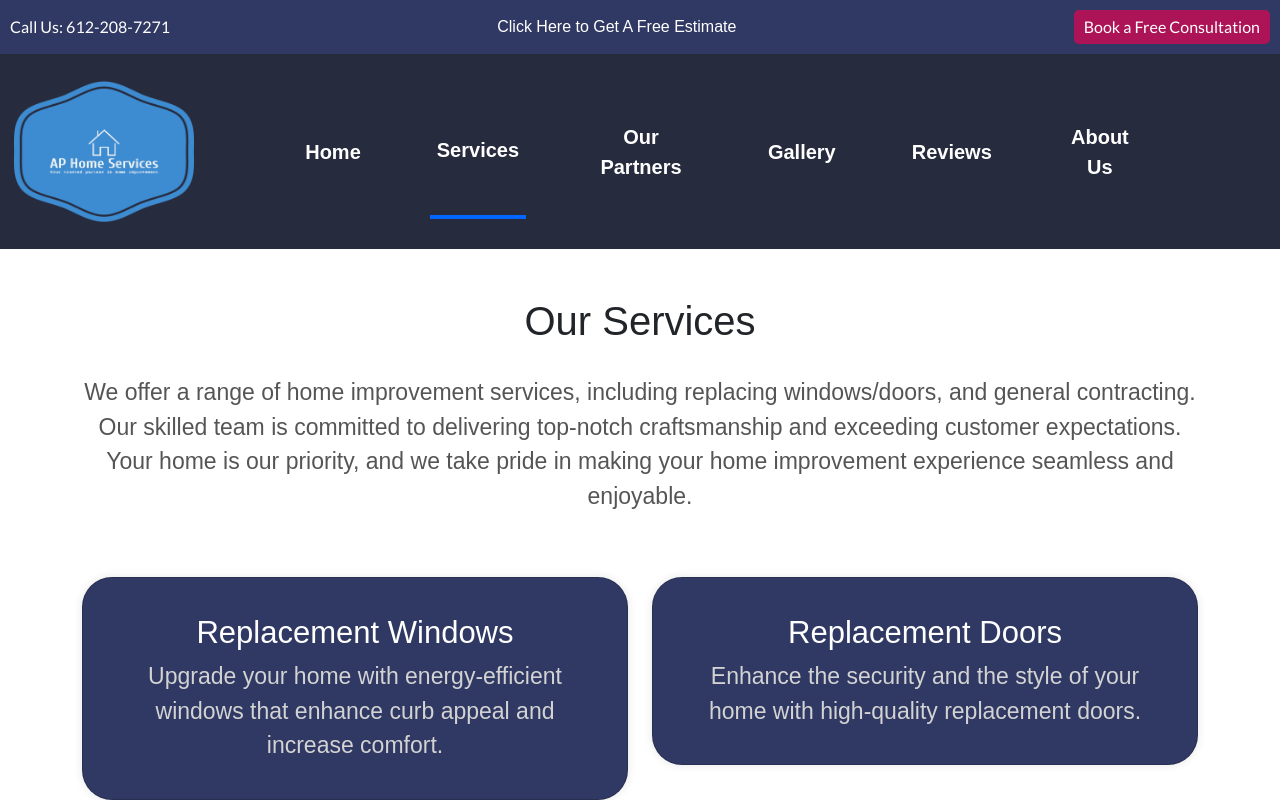
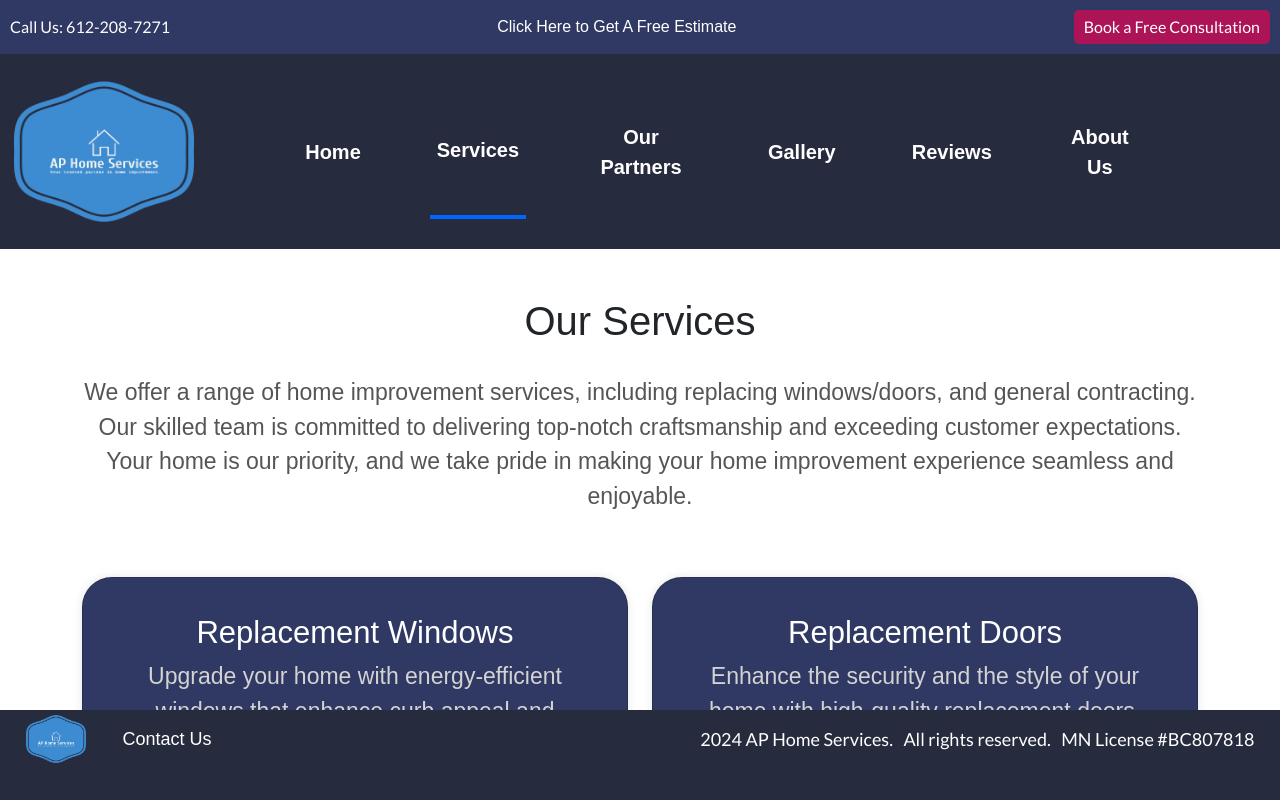
Before and after one commit to Amigovich/aphomesvc, a React (Vite) app: page /services in a window 1280 px wide. Built offline with nearby package versions, Linux system fonts and the light colour scheme; a web font is replaced by a local one.

Commit message:
Update App.css

```diff
--- a/src/App.css
+++ b/src/App.css
@@ -355,7 +355,11 @@ p {
 
 /* Footer styles */
 .footer {
-  position: fixed;
+  position:fixed;
+  bottom:0;
+  left:0;
+  width:100%;
+  height: 90px;
   background-color: #262b3d;
   font-size: 18px;
   padding: 0;
```
